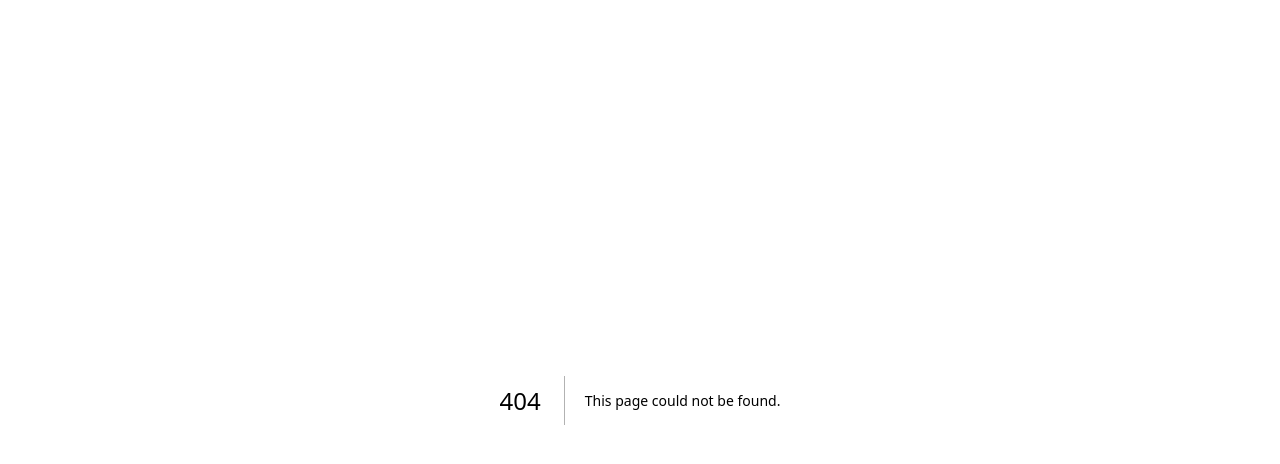
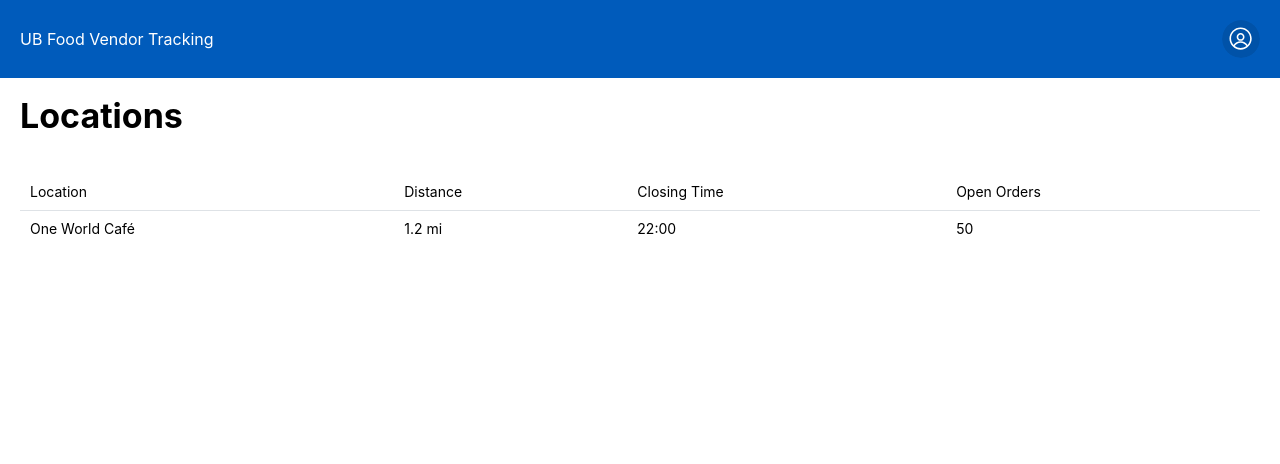
Before and after one commit to UBH-Fall2023/ubh-fall2023-cleft-hoove, a Next.js app in the folder web-app/: page /deliverer/orders in a window 1280 px wide. Before the commit this address had no page. Shown: the top 464 px of the page. Built offline with nearby package versions, Linux system fonts and the light colour scheme.

Commit message:
Added open orders page for deliverer

```diff
--- /dev/null
+++ b/web-app/components/Orders/index.tsx
@@ -0,0 +1,34 @@
+import { Button, Divider, Flex, Stack, Table } from '@mantine/core';
+import { IconTrash } from 'tabler-icons';
+
+const Orders = () => {
+  const ele: any = [{ id: 1, location: 'One World Café', distance: 1.2, close: "22:00" ,open:50}];
+  const rows = ele.map((e: any) => {
+    return (
+      <Table.Tr key={e.id}>
+        <Table.Td>{e.location}</Table.Td>
+        <Table.Td>{e.distance+" mi"}</Table.Td>
+        <Table.Td>{e.close}</Table.Td>
+        <Table.Td>{e.open}</Table.Td>
+      </Table.Tr>
+    );
+  });
+  return (
+    <Flex p={20} direction={'column'}>
+
+      <Table w={'100%'}>
+        <Table.Thead>
+          <Table.Tr>
+            <Table.Td>Location</Table.Td>
+            <Table.Td>Distance</Table.Td>
+            <Table.Td>Closing Time</Table.Td>
+            <Table.Td>Open Orders</Table.Td>
+          </Table.Tr>
+        </Table.Thead>
+        <Table.Tbody>{rows}</Table.Tbody>
+      </Table>
+    </Flex>
+  );
+};
+
+export default Orders;
--- /dev/null
+++ b/web-app/pages/deliverer/orders.tsx
@@ -0,0 +1,19 @@
+import Header from '@/components/Header';
+import Orders from '@/components/Orders';
+import { Flex, Group, Text, Stack, Title, Space} from '@mantine/core';
+import { IconMapPin } from 'tabler-icons';
+
+export default function OrdersPage() {
+  return (
+    <Stack>
+      <Header />
+      <Flex justify={'left'}>
+      <Space w="lg" />
+        <Group>
+          <Title>Locations</Title>
+        </Group>
+      </Flex>
+      <Orders />
+    </Stack>
+  );
+}
```
Also changed, not shown: web-app/components/Confirmation/index.tsx (+4 -5 lines).
